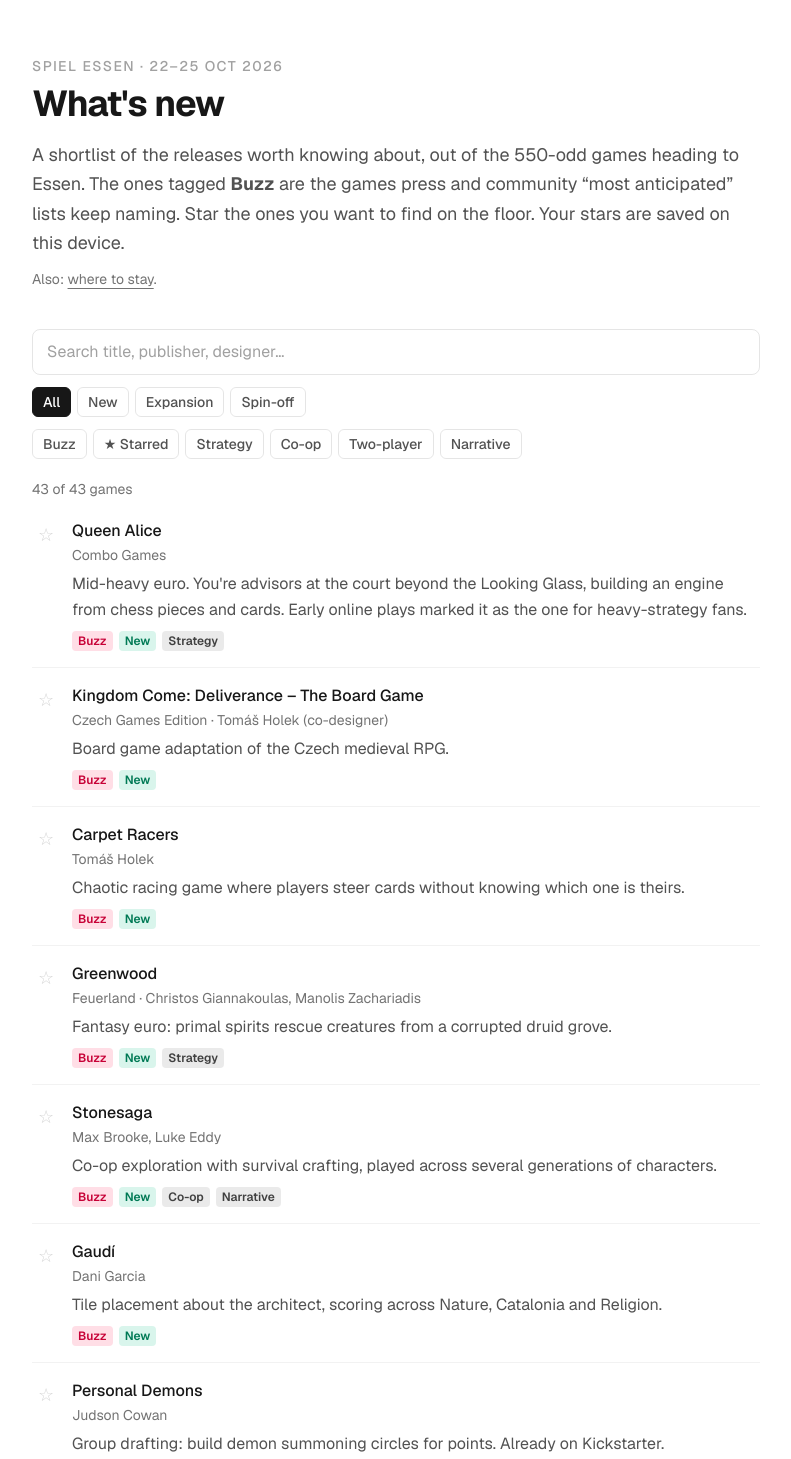
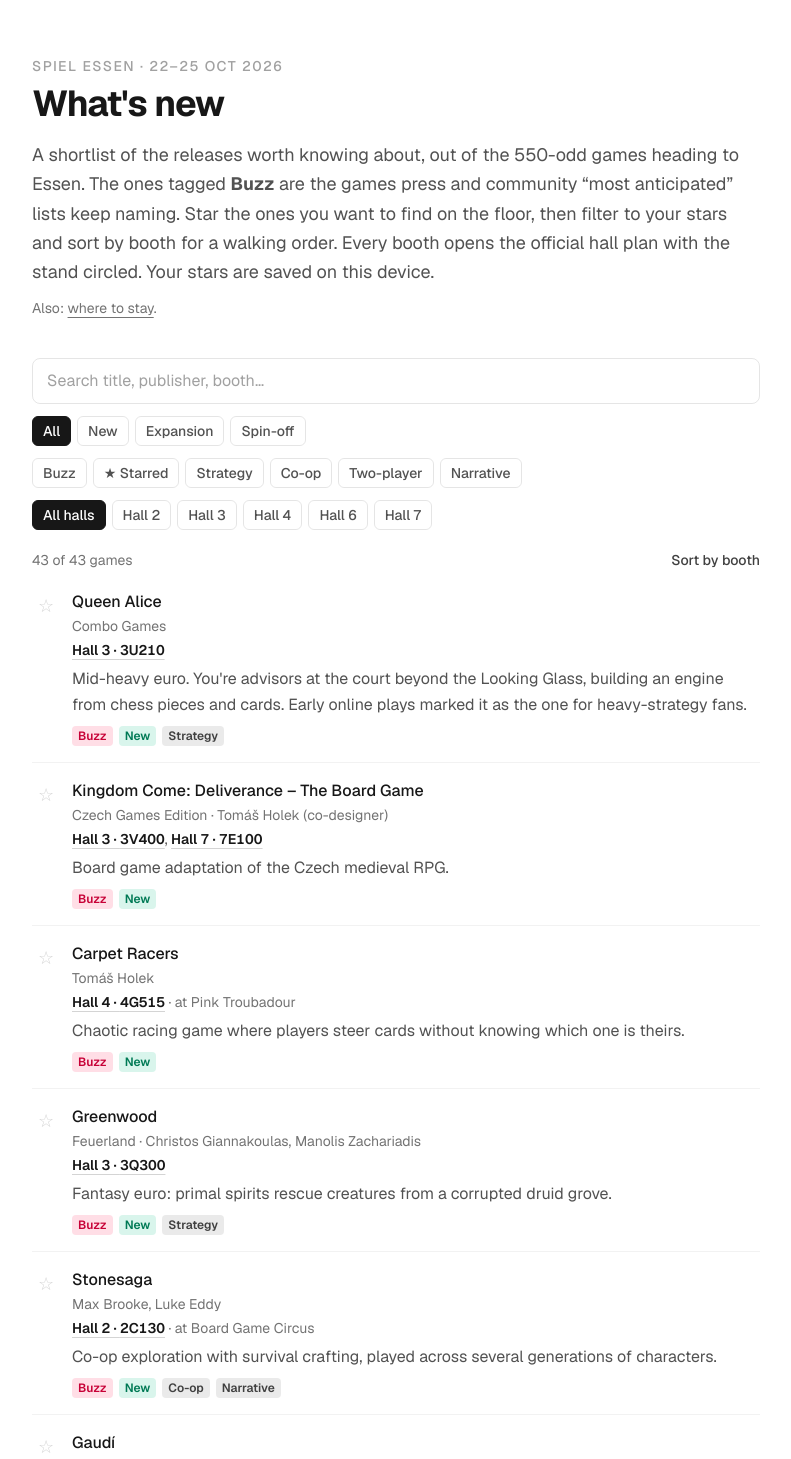
Before and after one commit to wunnle/bender-sandbox, a Next.js app: page /spiel-games in a window 1280 px wide. Shown: the top 1459 px of the page, without its empty margins (244-1035 px from the left). Built offline with nearby package versions, Linux system fonts and the light colour scheme.

Commit message:
Add booth numbers, hall filter and booth sort to SPIEL games page
Booths come from the official SPIEL novelties data and link into the
official hall plan with the stand circled.

Co-Authored-By: Claude Opus 5.5 <noreply@anthropic.com>

```diff
--- a/src/app/spiel-games/game-list.tsx
+++ b/src/app/spiel-games/game-list.tsx
@@ -1,7 +1,7 @@
 "use client";
 
 import { useMemo, useState, useSyncExternalStore } from "react";
-import { GAMES, type Game, type Kind, type Tag } from "./games";
+import { GAMES, boothMap, splitBooth, type Game, type Kind, type Tag } from "./games";
 
 const STORAGE_KEY = "spiel-games:starred";
 
@@ -28,6 +28,49 @@ function parseStarred(raw: string): string[] {
 }
 const KINDS: ("All" | Kind)[] = ["All", "New", "Expansion", "Spin-off"];
 const TAGS: Tag[] = ["Strategy", "Co-op", "Two-player", "Narrative"];
+const HALLS = [...new Set(GAMES.flatMap((g) => g.booths?.map((b) => splitBooth(b).hall) ?? []))].sort(
+  (a, b) => Number(a) - Number(b),
+);
+
+/** Games with no booth sort last; otherwise by their first booth, which reads as a walking order. */
+function boothOrder(a: Game, b: Game) {
+  const ka = a.booths?.[0] ?? "~";
+  const kb = b.booths?.[0] ?? "~";
+  return ka.localeCompare(kb, "en", { numeric: true });
+}
+
+function BoothLine({ game }: { game: Game }) {
+  if (!game.booths?.length) {
+    return <p className="mt-1 text-sm text-neutral-400 dark:text-neutral-500">Booth not announced yet</p>;
+  }
+  return (
+    <p className="mt-1 text-sm text-neutral-600 dark:text-neutral-300">
+      {game.booths.map((id, i) => {
+        const { hall, stand } = splitBooth(id);
+        return (
+          <span key={id}>
+            {i > 0 ? ", " : null}
+            <a
+              href={boothMap(id)}
+              target="_blank"
+              rel="noreferrer"
+              className="font-semibold tabular-nums text-neutral-900 underline decoration-neutral-300 underline-offset-4 hover:decoration-neutral-900 dark:text-neutral-100 dark:decoration-neutral-600 dark:hover:decoration-neutral-100"
+            >
+              {i === 0 || splitBooth(game.booths![i - 1]).hall !== hall ? `Hall ${hall} · ` : ""}
+              {stand}
+            </a>
+          </span>
+        );
+      })}
+      {game.at ? <span className="text-neutral-500 dark:text-neutral-400"> · at {game.at}</span> : null}
+      {game.boothFrom === "publisher" ? (
+        <span className="block text-neutral-400 dark:text-neutral-500">
+          Publisher&apos;s booth — this game isn&apos;t in the official novelties list yet
+        </span>
+      ) : null}
+    </p>
+  );
+}
 
 function bggSearch(game: Game) {
   const q = encodeURIComponent(game.en ?? game.title);
@@ -72,6 +115,7 @@ function GameRow({ game, starred, onStar }: { game: Game; starred: boolean; onSt
           {game.en ? <span className="text-sm text-neutral-500 dark:text-neutral-400">{game.en}</span> : null}
         </div>
         {meta ? <p className="mt-0.5 text-sm text-neutral-500 dark:text-neutral-400">{meta}</p> : null}
+        <BoothLine game={game} />
         {game.blurb ? (
           <p className="mt-1.5 leading-relaxed text-neutral-600 dark:text-neutral-300">{game.blurb}</p>
         ) : null}
@@ -105,6 +149,8 @@ export function GameList() {
   const [tags, setTags] = useState<Tag[]>([]);
   const [buzzOnly, setBuzzOnly] = useState(false);
   const [starredOnly, setStarredOnly] = useState(false);
+  const [hall, setHall] = useState<string | null>(null);
+  const [byBooth, setByBooth] = useState(false);
   const starredRaw = useSyncExternalStore(subscribe, readStarred, () => "[]");
   const starred = useMemo(() => parseStarred(starredRaw), [starredRaw]);
 
@@ -120,15 +166,20 @@ export function GameList() {
 
   const shown = useMemo(() => {
     const q = query.trim().toLowerCase();
-    return GAMES.filter((g) => {
+    const matches = GAMES.filter((g) => {
       if (kind !== "All" && g.kind !== kind) return false;
       if (buzzOnly && !g.buzz) return false;
       if (starredOnly && !starred.includes(g.title)) return false;
       if (tags.some((t) => !g.tags?.includes(t))) return false;
+      if (hall && !g.booths?.some((b) => splitBooth(b).hall === hall)) return false;
       if (!q) return true;
-      return [g.title, g.en, g.publisher, g.designers, g.blurb].some((f) => f?.toLowerCase().includes(q));
+      const booths = g.booths?.map((b) => splitBooth(b).stand).join(" ");
+      return [g.title, g.en, g.publisher, g.designers, g.blurb, g.at, booths].some((f) =>
+        f?.toLowerCase().includes(q),
+      );
     });
-  }, [query, kind, tags, buzzOnly, starredOnly, starred]);
+    return byBooth ? matches.sort(boothOrder) : matches;
+  }, [query, kind, tags, buzzOnly, starredOnly, starred, hall, byBooth]);
 
   return (
     <section>
@@ -137,7 +188,7 @@ export function GameList() {
           type="search"
           value={query}
           onChange={(e) => setQuery(e.target.value)}
-          placeholder="Search title, publisher, designer…"
+          placeholder="Search title, publisher, booth…"
           className="w-full rounded-lg border border-black/10 bg-transparent px-3.5 py-2.5 text-base outline-none placeholder:text-neutral-400 focus:border-black/30 dark:border-white/15 dark:focus:border-white/35"
         />
         <div className="flex flex-wrap gap-1.5">
@@ -160,11 +211,30 @@ export function GameList() {
             </button>
           ))}
         </div>
+        <div className="flex flex-wrap gap-1.5">
+          <button type="button" onClick={() => setHall(null)} className={chip(hall === null)}>
+            All halls
+          </button>
+          {HALLS.map((h) => (
+            <button key={h} type="button" onClick={() => setHall(h)} className={chip(hall === h)}>
+              Hall {h}
+            </button>
+          ))}
+        </div>
       </div>
 
-      <p className="mt-5 text-sm text-neutral-500 dark:text-neutral-400">
-        {shown.length} of {GAMES.length} games
-      </p>
+      <div className="mt-5 flex items-baseline justify-between gap-4 text-sm text-neutral-500 dark:text-neutral-400">
+        <p>
+          {shown.length} of {GAMES.length} games
+        </p>
+        <button
+          type="button"
+          onClick={() => setByBooth((v) => !v)}
+          className="font-medium text-neutral-700 underline-offset-4 hover:underline dark:text-neutral-300"
+        >
+          {byBooth ? "Sorted by booth" : "Sort by booth"}
+        </button>
+      </div>
 
       {shown.length ? (
         <ul className="mt-1">
--- a/src/app/spiel-games/games.ts
+++ b/src/app/spiel-games/games.ts
@@ -12,6 +12,12 @@ export type Game = {
   /** Picked out by press / community "most anticipated" lists. */
   buzz?: boolean;
   blurb?: string;
+  /** Booth ids as the official hall plan knows them, "<hall>.<stand>", e.g. "3.3U210". */
+  booths?: string[];
+  /** "publisher" when the game isn't in the official novelties list, so this is its publisher's booth. */
+  boothFrom?: "listing" | "publisher";
+  /** Exhibitor showing the game, when that isn't the publisher. */
+  at?: string;
 };
 
 export const GAMES: Game[] = [
@@ -23,6 +29,7 @@ export const GAMES: Game[] = [
     buzz: true,
     blurb:
       "Mid-heavy euro. You're advisors at the court beyond the Looking Glass, building an engine from chess pieces and cards. Early online plays marked it as the one for heavy-strategy fans.",
+    booths: ["3.3U210"],
   },
   {
     title: "Kingdom Come: Deliverance – The Board Game",
@@ -31,6 +38,7 @@ export const GAMES: Game[] = [
     kind: "New",
     buzz: true,
     blurb: "Board game adaptation of the Czech medieval RPG.",
+    booths: ["3.3V400", "7.7E100"],
   },
   {
     title: "Carpet Racers",
@@ -38,6 +46,8 @@ export const GAMES: Game[] = [
     kind: "New",
     buzz: true,
     blurb: "Chaotic racing game where players steer cards without knowing which one is theirs.",
+    booths: ["4.4G515"],
+    at: "Pink Troubadour",
   },
   {
     title: "Greenwood",
@@ -47,6 +57,7 @@ export const GAMES: Game[] = [
     tags: ["Strategy"],
     buzz: true,
     blurb: "Fantasy euro: primal spirits rescue creatures from a corrupted druid grove.",
+    booths: ["3.3Q300"],
   },
   {
     title: "Stonesaga",
@@ -55,6 +66,8 @@ export const GAMES: Game[] = [
     tags: ["Co-op", "Narrative"],
     buzz: true,
     blurb: "Co-op exploration with survival crafting, played across several generations of characters.",
+    booths: ["2.2C130"],
+    at: "Board Game Circus",
   },
   {
     title: "Gaudí",
@@ -62,6 +75,8 @@ export const GAMES: Game[] = [
     kind: "New",
     buzz: true,
     blurb: "Tile placement about the architect, scoring across Nature, Catalonia and Religion.",
+    booths: ["3.3D600", "6.6B300"],
+    at: "DEVIR (3D600) and HUCH! (6B300)",
   },
   {
     title: "Personal Demons",
@@ -78,12 +93,16 @@ export const GAMES: Game[] = [
     tags: ["Co-op", "Narrative"],
     buzz: true,
     blurb: "Story-driven co-op on the American frontier, with resource management and branching choices.",
+    booths: ["3.3L500"],
+    boothFrom: "publisher",
   },
   {
     title: "Blood Hunt",
     kind: "New",
     buzz: true,
     blurb: "Four-player vampire game: secretly draft cards to claim citizens across the city's districts.",
+    booths: ["6.6B201"],
+    at: "Mandoo Games",
   },
   {
     title: "Aridnyk",
@@ -91,6 +110,8 @@ export const GAMES: Game[] = [
     kind: "New",
     buzz: true,
     blurb: "Tile game from Hutsul mythology: shepherd your flocks and deal with mythic creatures.",
+    booths: ["4.4A425"],
+    at: "Koalla",
   },
   {
     title: "Harmonies: Crescendo",
@@ -100,48 +121,59 @@ export const GAMES: Game[] = [
     blurb: "New board layouts, scoring and animal cards, plus “Whisper Creatures”.",
   },
 
-  { title: "Entropy", publisher: "Board & Dice (DE: Frosted Games)", kind: "New", tags: ["Strategy"] },
-  { title: "Thessaloniki", publisher: "Board & Dice", kind: "New" },
-  { title: "Maestro", publisher: "Board & Dice", kind: "New" },
-  { title: "Windmill Valley Duel", publisher: "Board & Dice", kind: "Spin-off", tags: ["Two-player"] },
+  { title: "Entropy", publisher: "Board & Dice (DE: Frosted Games)", kind: "New", tags: ["Strategy"], booths: ["3.3G300"], at: "Frosted Games" },
+  { title: "Thessaloniki", publisher: "Board & Dice", kind: "New", booths: ["2.2E430", "2.2E440"], at: "B-Rex Entertainment" },
+  { title: "Maestro", publisher: "Board & Dice", kind: "New", booths: ["2.2E430", "2.2E440"], at: "B-Rex Entertainment" },
+  { title: "Windmill Valley Duel", publisher: "Board & Dice", kind: "Spin-off", tags: ["Two-player"], booths: ["3.3G200"], boothFrom: "publisher" },
 
-  { title: "Flügelschlag: Mittel- und Südamerika", en: "Wingspan: Central & South America", publisher: "Feuerland", kind: "Expansion" },
-  { title: "Flügelschlag: Regionen Fan-Set 1", en: "Wingspan: Regions fan pack 1", publisher: "Feuerland", kind: "Expansion" },
-  { title: "Flossenschlag: Haie und Riffe", en: "Finspan: Sharks & Reefs", publisher: "Feuerland", kind: "Expansion" },
-  { title: "Age of Innovation: Zukunft und Vergangenheit", publisher: "Feuerland", kind: "Expansion", tags: ["Strategy"] },
-  { title: "Viticulture: Bordeaux", publisher: "Feuerland", kind: "Expansion" },
-  { title: "Melochs Duell", publisher: "Feuerland", kind: "New", tags: ["Two-player"] },
+  { title: "Flügelschlag: Mittel- und Südamerika", en: "Wingspan: Central & South America", publisher: "Feuerland", kind: "Expansion", booths: ["3.3Q300"] },
+  { title: "Flügelschlag: Regionen Fan-Set 1", en: "Wingspan: Regions fan pack 1", publisher: "Feuerland", kind: "Expansion", booths: ["3.3Q300"] },
+  { title: "Flossenschlag: Haie & Riffe", publisher: "Feuerland", kind: "Expansion", booths: ["3.3Q300"] },
+  { title: "Age of Innovation: Zukunft und Vergangenheit", en: "Age of Innovation: Future & Past", publisher: "Feuerland", kind: "Expansion", tags: ["Strategy"], booths: ["3.3Q300"] },
+  { title: "Viticulture: Bordeaux", publisher: "Feuerland", kind: "Expansion", booths: ["3.3Q300"] },
+  { title: "Melochs Duell", publisher: "Feuerland", kind: "New", tags: ["Two-player"], booths: ["3.3Q300"] },
 
-  { title: "Mischwald – Smokey Mountains", en: "Forest Shuffle: Smokey Mountains", publisher: "Lookout Spiele", kind: "Expansion" },
-  { title: "Duell der Drachen", publisher: "Lookout Spiele", kind: "New", tags: ["Two-player"] },
+  { title: "Mischwald – Smoky Mountains", en: "Forest Shuffle: Smoky Mountains", publisher: "Lookout Spiele", kind: "Expansion", booths: ["3.3V300"] },
+  { title: "Duell der Drachen", publisher: "Lookout Spiele", kind: "New", tags: ["Two-player"], booths: ["3.3V300"], boothFrom: "publisher" },
 
-  { title: "Carcassonne 25 Jahre", en: "Carcassonne 25th anniversary", publisher: "Hans im Glück", kind: "Spin-off" },
+  { title: "Carcassonne 25 Jahre", en: "Carcassonne: 25-year anniversary edition", publisher: "Hans im Glück", kind: "Spin-off", booths: ["2.2B210"] },
 
-  { title: "CATAN – Japan", publisher: "Kosmos", kind: "Expansion" },
-  { title: "Andor – Ewige Kälte: Das Licht der Dunkelklinge", publisher: "Kosmos", kind: "Spin-off", tags: ["Co-op", "Narrative"] },
-  { title: "Fourth Wing – Das Spiel", en: "Fourth Wing: The Game", publisher: "Kosmos", kind: "New" },
-  { title: "EXIT – Der perfekte Einbruch", publisher: "Kosmos", kind: "New", tags: ["Co-op"] },
+  { title: "CATAN – Japan", publisher: "Kosmos", kind: "Expansion", booths: ["7.7E311"], boothFrom: "publisher" },
+  { title: "Andor – Ewige Kälte: Das Licht der Dunkelklinge", publisher: "Kosmos", kind: "Spin-off", tags: ["Co-op", "Narrative"], booths: ["7.7E311"], boothFrom: "publisher" },
+  { title: "Fourth Wing – Das Spiel", en: "Fourth Wing – The Game: Choosing the Dragons", publisher: "Kosmos", kind: "New", booths: ["7.7E311"] },
+  { title: "EXIT – Der perfekte Einbruch", en: "EXIT: The Perfect Heist", publisher: "Kosmos", kind: "New", tags: ["Co-op"], booths: ["7.7E311"] },
 
-  { title: "Horrified: Dungeons & Dragons – Ravenloft", publisher: "Ravensburger", kind: "Spin-off", tags: ["Co-op"] },
-  { title: "Scotland Yard – Duel", publisher: "Ravensburger", kind: "Spin-off", tags: ["Two-player"] },
-  { title: "echoes – Das grüne Grab", publisher: "Ravensburger", kind: "New", tags: ["Co-op"] },
+  { title: "Horrified: Dungeons & Dragons – Ravenloft", publisher: "Ravensburger", kind: "Spin-off", tags: ["Co-op"], booths: ["7.7D311"] },
+  { title: "Scotland Yard – Duel", publisher: "Ravensburger", kind: "Spin-off", tags: ["Two-player"], booths: ["7.7D311"], boothFrom: "publisher" },
+  { title: "echoes – Das grüne Grab", publisher: "Ravensburger", kind: "New", tags: ["Co-op"], booths: ["7.7D311"], boothFrom: "publisher" },
 
-  { title: "Dorfromantik Südsee", en: "Dorfromantik: South Seas", publisher: "Pegasus Spiele", kind: "Spin-off", tags: ["Co-op"] },
+  { title: "Dorfromantik Südsee", en: "Dorfromantik – South Seas", publisher: "Pegasus Spiele", kind: "Spin-off", tags: ["Co-op"], booths: ["3.3K120", "3.3L110", "3.3M120"] },
 
-  { title: "Minikin City", publisher: "Cranio Creations", kind: "New" },
-  { title: "Crossing Heroes", publisher: "Cranio Creations", kind: "New" },
+  { title: "Minikin City", publisher: "Cranio Creations", kind: "New", booths: ["3.3T400"] },
+  { title: "Crossing Heroes", publisher: "Cranio Creations", kind: "New", booths: ["3.3T400"] },
 
-  { title: "La Cosecha", publisher: "Spielworxx", kind: "New", tags: ["Strategy"] },
-  { title: "Québec", publisher: "Spielworxx", kind: "New", tags: ["Strategy"] },
-  { title: "Molly House", publisher: "Spielworxx", kind: "New", tags: ["Strategy"] },
+  { title: "La Cosecha", publisher: "Spielworxx", kind: "New", tags: ["Strategy"], booths: ["3.3B300"] },
+  { title: "Québec", publisher: "Spielworxx", kind: "New", tags: ["Strategy"], booths: ["3.3B300"] },
+  { title: "Molly House", publisher: "Spielworxx", kind: "New", tags: ["Strategy"], booths: ["3.3B300"] },
 
-  { title: "Spell", publisher: "Skellig Games", kind: "New" },
-  { title: "Tinctura", publisher: "Skellig Games", kind: "New" },
-  { title: "Riffwelten", publisher: "Strohmann Games", kind: "New" },
-  { title: "Nacht im Zoo", publisher: "Albi", kind: "New" },
-  { title: "Yubibo", publisher: "Edition Spielwiese", kind: "New" },
-  { title: "Wuselige Wiesen", publisher: "Frosted Games", kind: "New" },
+  { title: "Spell", publisher: "Skellig Games", kind: "New", booths: ["3.3C300"] },
+  { title: "Tinctura", publisher: "Skellig Games", kind: "New", booths: ["3.3C300"] },
+  { title: "Riffwelten", publisher: "Strohmann Games", kind: "New", booths: ["3.3T600"], boothFrom: "publisher" },
+  { title: "Nacht im Zoo", en: "Night at the ZOO", publisher: "Albi", kind: "New", booths: ["4.4D400", "6.6E110"] },
+  { title: "Yubibo", publisher: "Edition Spielwiese", kind: "New", booths: ["6.6A300"] },
+  { title: "Wuselige Wiesen", publisher: "Frosted Games", kind: "New", booths: ["3.3G300"] },
 ];
+
+/** Deep link into the official hall plan with the booth circled. */
+export function boothMap(id: string) {
+  return `https://maps.eyeled-services.de/maps/en/spiel26/stand/${id}`;
+}
+
+/** "3.3U210" → { hall: "3", stand: "3U210" } */
+export function splitBooth(id: string) {
+  const [hall, stand] = id.split(".");
+  return { hall, stand };
+}
 
 export const TRACKERS = [
   {
--- a/src/app/spiel-games/page.tsx
+++ b/src/app/spiel-games/page.tsx
@@ -20,7 +20,9 @@ export default function SpielGamesPage() {
         <p className="mt-4 text-lg leading-relaxed text-neutral-600 dark:text-neutral-300">
           A shortlist of the releases worth knowing about, out of the 550-odd games heading to Essen. The ones
           tagged <strong>Buzz</strong> are the games press and community &ldquo;most anticipated&rdquo; lists keep
-          naming. Star the ones you want to find on the floor. Your stars are saved on this device.
+          naming. Star the ones you want to find on the floor, then filter to your stars and sort by booth for a
+          walking order. Every booth opens the official hall plan with the stand circled. Your stars are saved on
+          this device.
         </p>
         <p className="mt-3 text-sm text-neutral-500 dark:text-neutral-400">
           Also: <a className="underline underline-offset-4" href="/spiel-essen">where to stay</a>.
@@ -34,7 +36,7 @@ export default function SpielGamesPage() {
           Full lists
         </h2>
         <p className="mt-2 leading-relaxed text-neutral-600 dark:text-neutral-300">
-          For everything else, plus booth numbers, which this page doesn&apos;t have yet:
+          For the other 500-odd games:
         </p>
         <ul className="mt-4 space-y-3">
           {TRACKERS.map((t) => (
@@ -58,8 +60,14 @@ export default function SpielGamesPage() {
         <a className="underline underline-offset-4" href="https://www.wargamer.com/board-games/essen-spiel-wishlist" target="_blank" rel="noreferrer">Wargamer wishlist</a>,{" "}
         <a className="underline underline-offset-4" href="https://brettspielbox.de/brettspiel-neuheiten-spiel-2026-herbst-2026-a-z/" target="_blank" rel="noreferrer">brettspielbox</a>{" "}
         and publisher announcements. German titles are as listed for the German market, with the English name
-        alongside where it&apos;s known. Game names link to a BoardGameGeek search. Publisher line-ups change
-        right up to the fair, so check the BGG preview before you go.
+        alongside where it&apos;s known. Game names link to a BoardGameGeek search.
+        <br />
+        Booths come from the{" "}
+        <a className="underline underline-offset-4" href="https://www.spiel-essen.de/en/the-spiel/novelties" target="_blank" rel="noreferrer">official novelties list</a>
+        , checked 29 Sep 2026. It&apos;s filled in by exhibitors, so a game can sit at a distributor&apos;s
+        booth rather than its publisher&apos;s — that&apos;s what &ldquo;at …&rdquo; means. Games not in the list yet
+        point at their publisher&apos;s booth and say so. Exhibitors keep editing right up to the fair; check again
+        the week before.
       </footer>
     </main>
   );
```
